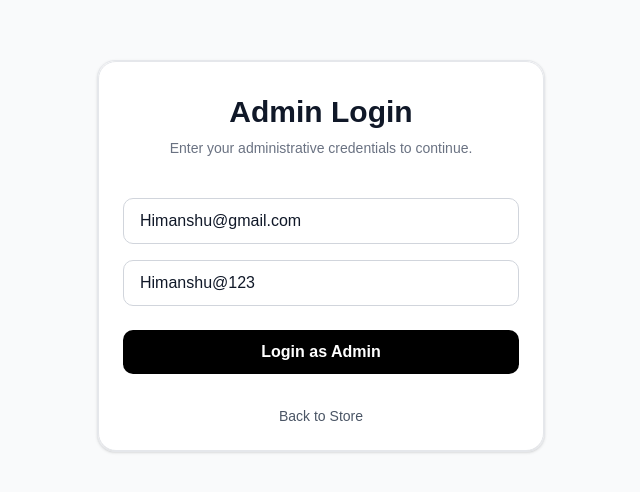
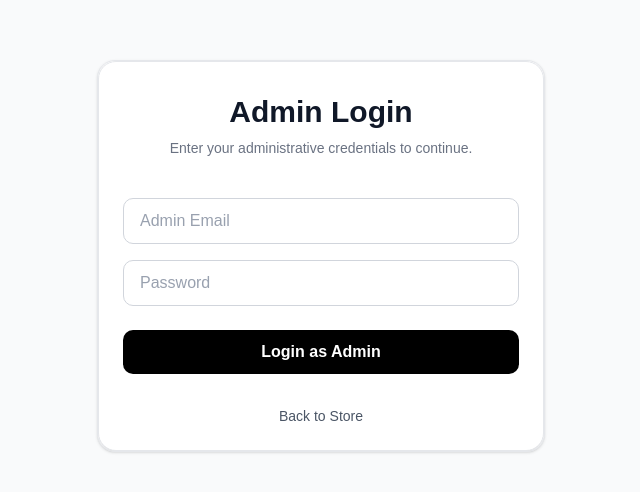
Before and after one commit to himanshu-mawari/ecommerce-frontend, a React (Vite) app: page /admin/login in a window 1280 px wide. Shown: the part 144-636 px from the top of the page, without its empty margins (319-959 px from the left). Built offline with nearby package versions, Linux system fonts and the light colour scheme; no server answers; a web font is replaced by a local one.

Commit message:
chore: remove hardcoded credentials

```diff
--- a/src/components/AdminGuard.jsx
+++ b/src/components/AdminGuard.jsx
@@ -19,8 +19,6 @@ const AdminGuard = () => {
     return <Navigate to="/" replace />;
   }
 
-
-
   return <Outlet />;
 };
 export default AdminGuard;
--- a/src/components/AdminLogin.jsx
+++ b/src/components/AdminLogin.jsx
@@ -6,8 +6,8 @@ import { useLoginMutation } from "../services/authService.js";
 import { getSafeRedirect } from "../helpers/redirect.js";
 
 const AdminLogin = () => {
-  const [email, setEmail] = useState("Himanshu@gmail.com");
-  const [password, setPassword] = useState("Himanshu@123");
+  const [email, setEmail] = useState("");
+  const [password, setPassword] = useState("");
   const [error, setError] = useState("");
 
   const [login, { isLoading }] = useLoginMutation();
@@ -24,7 +24,7 @@ const AdminLogin = () => {
     }
 
     try {
-      const user = await login({ email, password }).unwrap();
+      const { data: user } = await login({ email, password }).unwrap();
       if (user?.role === "admin") {
         dispatch(showToast("Admin login successful"));
         navigate(redirect);
```
